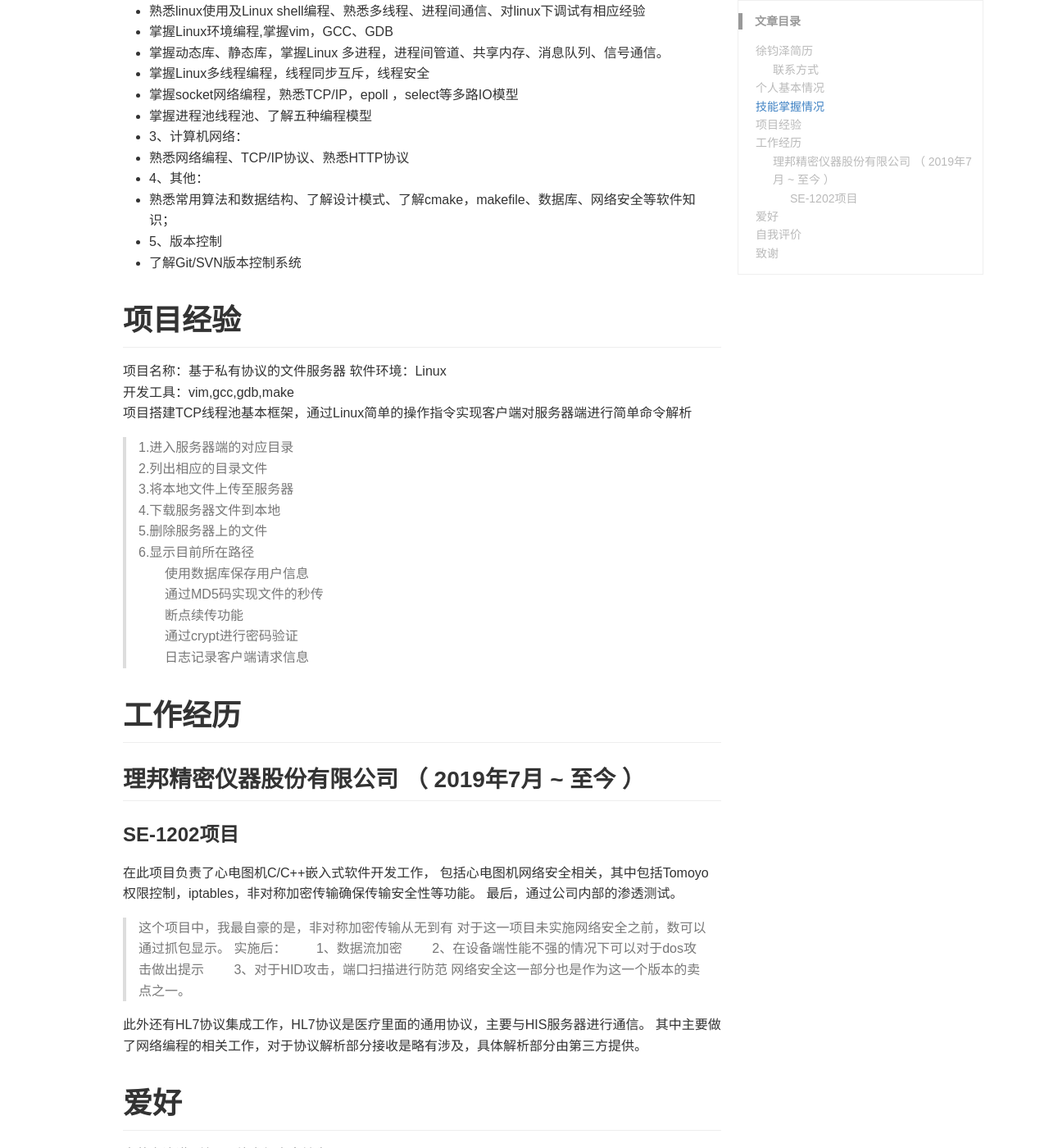
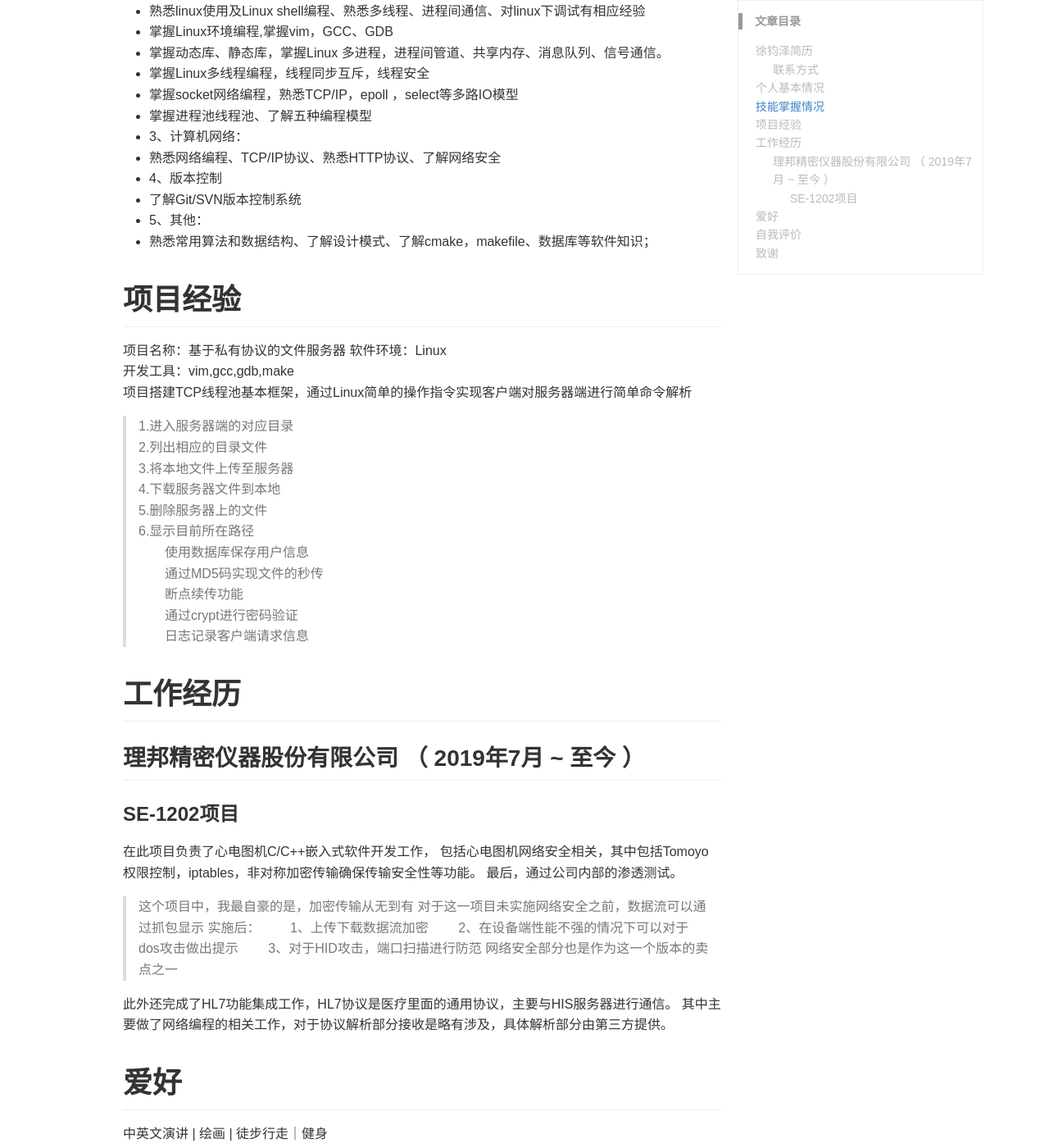
Before and after one commit to JKWrist/JKWrist.github.io, a Jekyll site: the page built from _posts/Resume/2019-11-24-resume.md, in a window 1280 px wide and 1400 px high, scrolled down 909 px. Shown: the whole window at 82% size. Built offline with Jekyll 4.4.1, drawn with Linux system fonts in a browser that asks for light colours; comment, search, counter and statistics services are not loaded.

Commit message:
Update 2019-11-24-resume.md

```diff
--- a/_posts/Resume/2019-11-24-resume.md
+++ b/_posts/Resume/2019-11-24-resume.md
@@ -33,11 +33,11 @@ keywords: Resume
 - 掌握socket⽹络编程，熟悉TCP/IP，epoll ，select等多路IO模型
 - 掌握进程池线程池、了解五种编程模型
 - 3、计算机网络：
-- 熟悉网络编程、TCP/IP协议、熟悉HTTP协议
-- 4、其他：
-- 熟悉常用算法和数据结构、了解设计模式、了解cmake，makefile、数据库、网络安全等软件知识；
-- 5、版本控制
+- 熟悉网络编程、TCP/IP协议、熟悉HTTP协议、了解网络安全
+- 4、版本控制
 - 了解Git/SVN版本控制系统
+- 5、其他：
+- 熟悉常用算法和数据结构、了解设计模式、了解cmake，makefile、数据库等软件知识；
 
 
 
@@ -66,15 +66,15 @@ keywords: Resume
 在此项目负责了心电图机C/C++嵌入式软件开发工作，
 包括心电图机网络安全相关，其中包括Tomoyo权限控制，iptables，非对称加密传输确保传输安全性等功能。
 最后，通过公司内部的渗透测试。
->这个项目中，我最自豪的是，非对称加密传输从无到有
-对于这一项目未实施网络安全之前，数可以通过抓包显示。
+>这个项目中，我最自豪的是，加密传输从无到有
+对于这一项目未实施网络安全之前，数据流可以通过抓包显示
 实施后：
-&emsp;&emsp;1、数据流加密
+&emsp;&emsp;1、上传下载数据流加密
 &emsp;&emsp;2、在设备端性能不强的情况下可以对于dos攻击做出提示
 &emsp;&emsp;3、对于HID攻击，端口扫描进行防范
-网络安全这一部分也是作为这一个版本的卖点之一。
+网络安全部分也是作为这一个版本的卖点之一
 
-此外还有HL7协议集成工作，HL7协议是医疗里面的通用协议，主要与HIS服务器进行通信。
+此外还完成了HL7功能集成工作，HL7协议是医疗里面的通用协议，主要与HIS服务器进行通信。
 其中主要做了网络编程的相关工作，对于协议解析部分接收是略有涉及，具体解析部分由第三方提供。
 
 # 爱好
```
